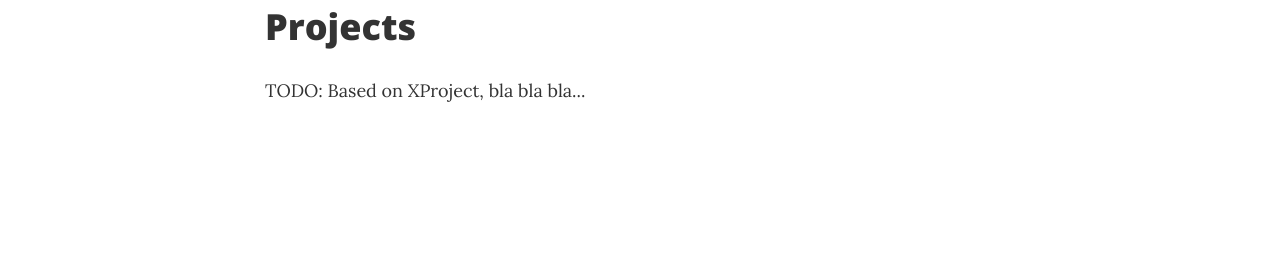
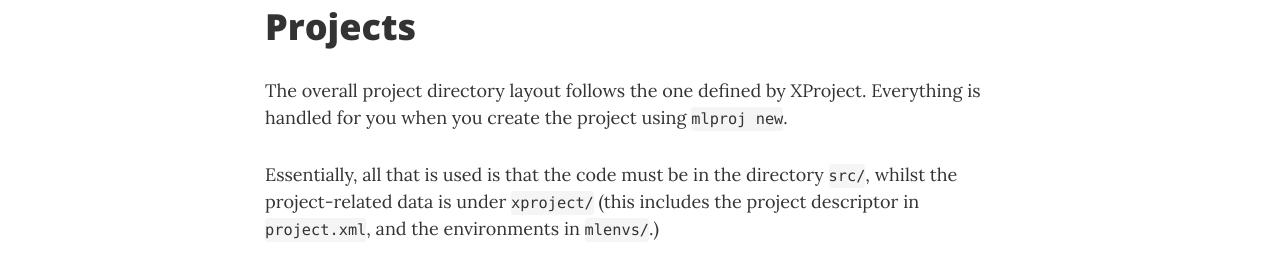
Before and after one commit to fgeorges/mlproj, a website: page web/projects.html in a window 1280 px wide. Shown: the part 63-342 px from the top of the page. Drawn offline with nearby package versions, Linux system fonts and the light colour scheme.

Commit message:
Add a few words on XProject in the documentation.

```diff
--- a/web/projects.html
+++ b/web/projects.html
@@ -48,7 +48,15 @@
 
 	    <h1>Projects</h1>
 	    <p>
-	      TODO: Based on XProject, bla bla bla...
+	      The overall project directory layout follows the one defined by XProject.
+	      Everything is handled for you when you create the project using <code>mlproj
+	      new</code>.
+	    </p>
+	    <p>
+	      Essentially, all that is used is that the code must be in the directory
+	      <code>src/</code>, whilst the project-related data is under
+	      <code>xproject/</code> (this includes the project descriptor in
+	      <code>project.xml</code>, and the environments in <code>mlenvs/</code>.)
 	    </p>
 
           </div>
```
